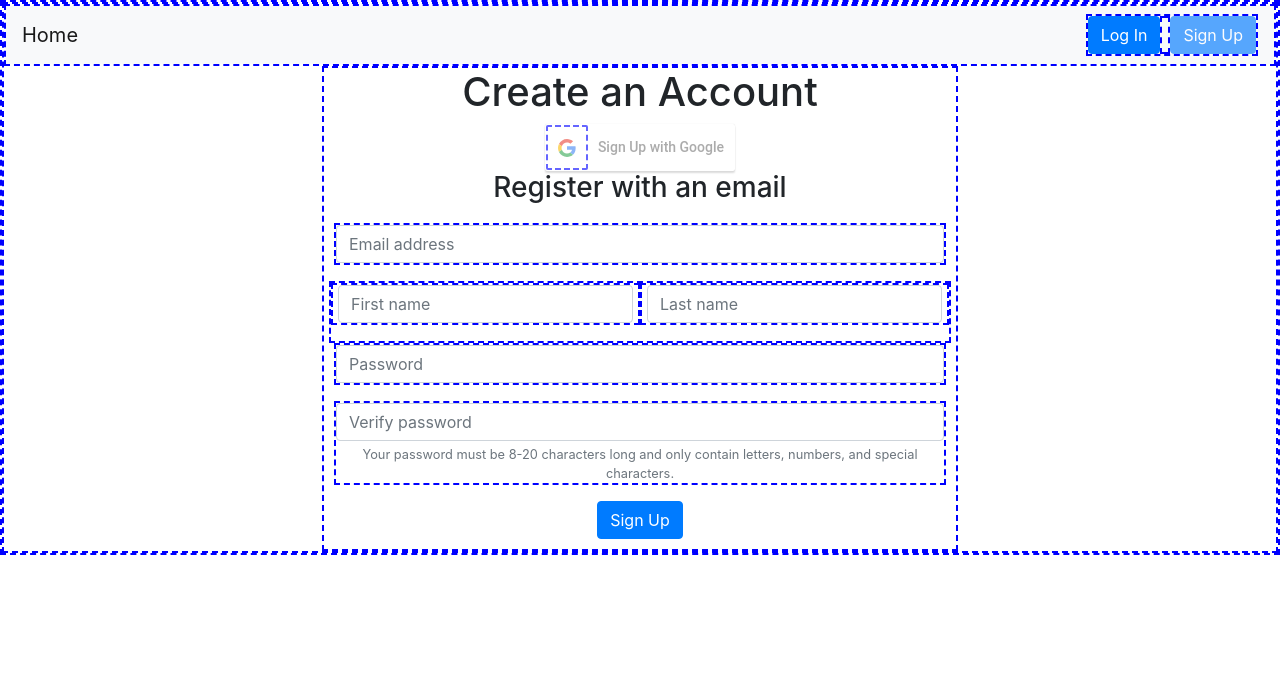
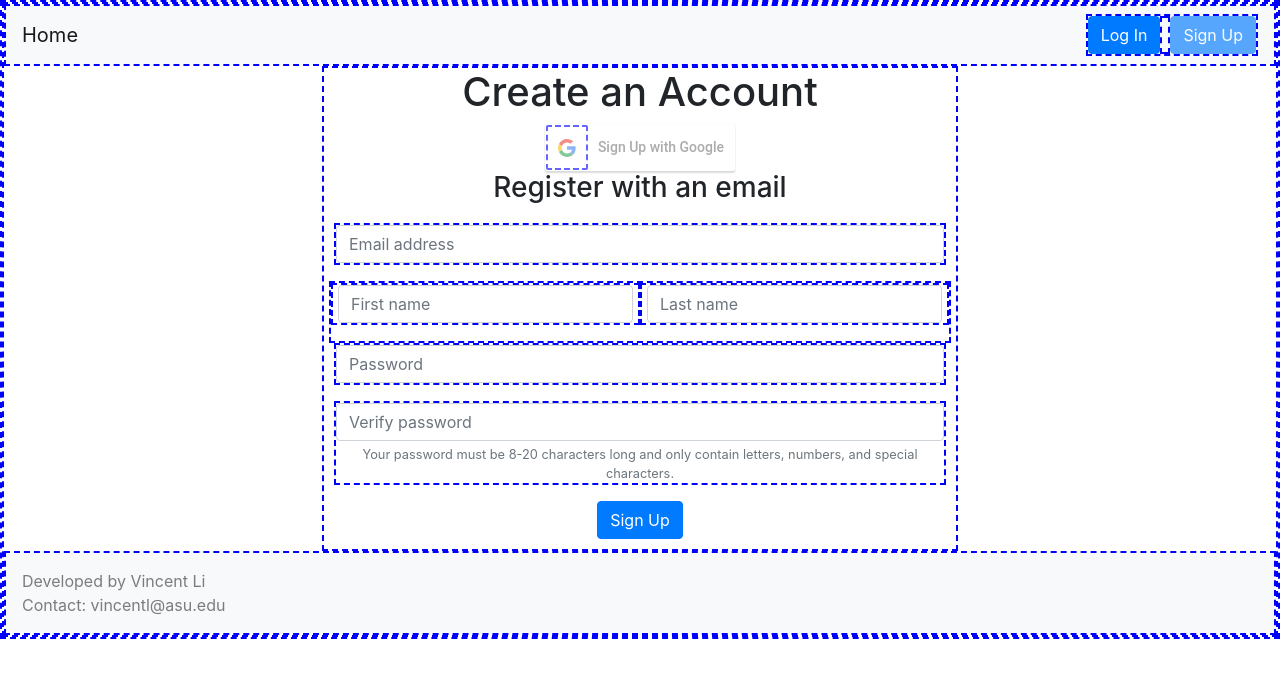
Before and after one commit to 17livincent/HonorsThesisProject, a React (Create React App) app in the folder client/: page / in a window 1280 px wide. Shown: the top 678 px of the page. Built offline with nearby package versions, Linux system fonts and the light colour scheme.

Commit message:
Added footer component

```diff
--- /dev/null
+++ b/client/src/Footer.js
@@ -0,0 +1,26 @@
+/**
+ * Footer.js
+ *
+ * This renders a Navbar as a footer.
+ */
+
+import React from 'react';
+import {Navbar} from 'react-bootstrap';
+
+class Footer extends React.Component {
+
+    render() {
+        return (
+            <div>
+                <Navbar className='FooterNav' sticky='bottom' bg='light' variant='light'>
+                    <Navbar.Text>
+                        Developed by Vincent Li<br />
+                        Contact: vincentl@asu.edu
+                    </Navbar.Text>
+                </Navbar>
+            </div>
+        );
+    }
+}
+
+export default Footer;
--- a/client/src/Login.js
+++ b/client/src/Login.js
@@ -8,6 +8,7 @@ import {Form, Button} from 'react-bootstrap';
 import GoogleLogin from 'react-google-login';
 
 import AuthNavbar from './AuthNavbar.js';
+import Footer from './Footer.js';
 
 import 'bootstrap/dist/css/bootstrap.min.css';
 import './LoginSignUp.css';
@@ -64,6 +65,8 @@ class Login extends React.Component {
                         <Button variant='primary' type='submit'>Log In</Button>
                     </Form>
                 </div>
+
+                <Footer />
             </div>
 
         );
--- a/client/src/SignUp.js
+++ b/client/src/SignUp.js
@@ -9,6 +9,7 @@ import {Form, Button, Col} from 'react-bootstrap';
 import GoogleLogin from 'react-google-login';
 
 import AuthNavbar from './AuthNavbar.js';
+import Footer from './Footer.js';
 
 import 'bootstrap/dist/css/bootstrap.min.css';
 import './LoginSignUp.css';
@@ -117,6 +118,8 @@ class SignUp extends React.Component {
                         <Button variant='primary' type='submit'>Sign Up</Button>
                     </Form>
                 </div>
+
+                <Footer />
             </div>
         );
 
```
